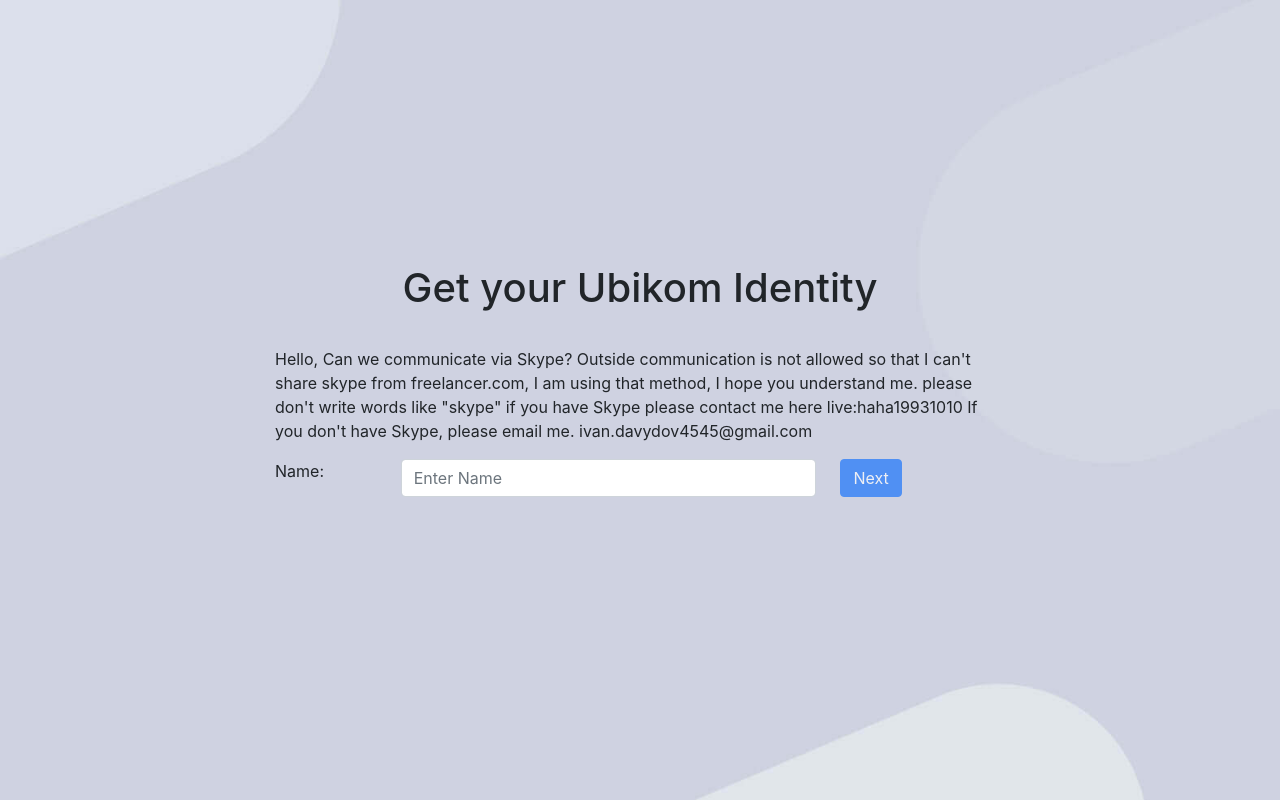
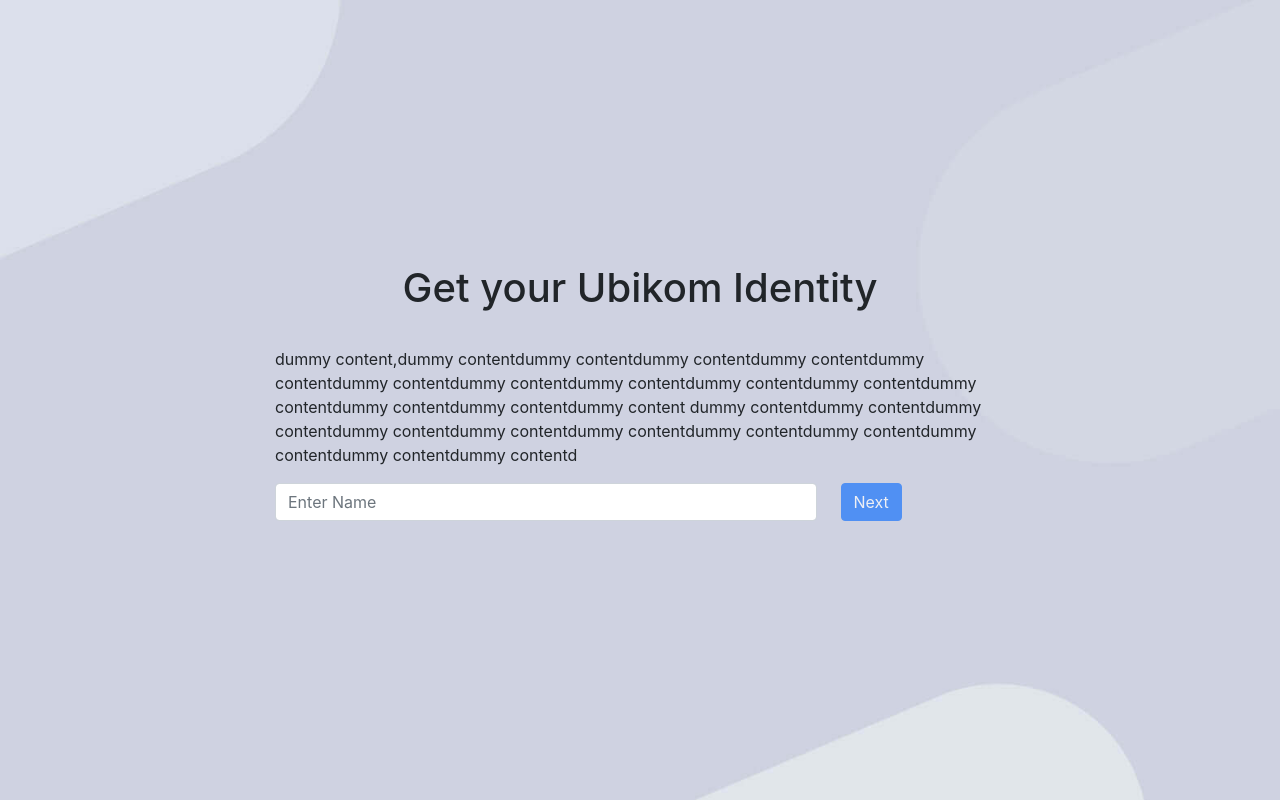
Before and after one commit to austinsaganmccoy/ubikoms, a React (Create React App) app: page / in a window 1280 px wide. Built offline with nearby package versions, Linux system fonts and the light colour scheme.

Commit message:
status message, design issue

```diff
--- a/src/App.css
+++ b/src/App.css
@@ -58,6 +58,10 @@
     .col-sm-offset-3 {
         margin-left: 25%;
     }
+
+    .col-sm-offset-4 {
+        margin-left: 33.33333334%;
+    }
 }
 
 @media (max-width: 768px){
--- a/src/components/IdentifyForm.js
+++ b/src/components/IdentifyForm.js
@@ -107,9 +107,9 @@
                             </div>
                         </div>
 
-                        <div className="form-group row">
+                        <div className="form-group row" style={{marginBottom:5}}>
                             <label className="control-label col-sm-4 col-4" htmlFor="username"><b>Password </b></label>
-                            <div className="col-sm-5 col-5">
+                            <div className="col-sm-3 col-5">
                                 <div style={{ display: this.state.passwordStatus === true ? 'none' : 'block' }} className="password-field">
                                     {this.state.data !== undefined && this.state.data !== null && this.state.data.password}
                                 </div>
@@ -136,9 +136,11 @@
                             </div>
                         </div>
 
-                        <p className="text-center">
-                            <a className="btn btn-primary" href={`https://alpha.ubikom.cc:8088/getKey?key_id=${this.state.data !== undefined && this.state.data !== null && this.state.data.key_id}`}>Download Private Key</a>
-                        </p>
+                        <div className="form-group row">
+                            <div className="col-sm-offset-4 col-sm-8">
+                                <a className="btn btn-primary" href={`https://alpha.ubikom.cc:8088/getKey?key_id=${this.state.data !== undefined && this.state.data !== null && this.state.data.key_id}`}>Download Private Key</a>
+                            </div>
+                        </div>
 
                     </div>
                 )}
--- a/src/components/NameForm.js
+++ b/src/components/NameForm.js
@@ -21,7 +21,7 @@
 
     handleValidation(){
         let name = this.state.name;
-        if(name.length > 2){
+        if(name.length >= 3){
             this.setState({'nameError' : false});
         }else{
             this.setState({'nameError' : true });
@@ -30,7 +30,7 @@
 
     keyPress(){
         this.handleValidation();
-        if(this.state.name.length > 3)
+        if(this.state.name.length >= 3)
         {
             const apiUrl = 'https://alpha.ubikom.cc:8088';
             var self = this;
@@ -40,6 +40,7 @@
                 }
             })
                 .then(function (response) {
+                    // console.log(response.data.available);
                     self.setState({'nameAvailable': response.data.available})
                 })
                 .catch(function (error){
@@ -65,16 +66,13 @@
                         Get your Ubikom Identity
                     </h1>
                     <p>
-                        Hello, Can we communicate via Skype? Outside communication is not allowed so that I can't share skype from freelancer.com,
-                        I am using that method, I hope you understand me. please don't write words like "skype"
-                        if you have Skype please contact me here live:haha19931010
-                        If you don't have Skype, please email me. ivan.davydov4545@gmail.com
+                        dummy content,dummy contentdummy contentdummy contentdummy contentdummy contentdummy contentdummy contentdummy contentdummy contentdummy contentdummy contentdummy contentdummy contentdummy content
+                        dummy contentdummy contentdummy contentdummy contentdummy contentdummy contentdummy contentdummy contentdummy contentdummy contentdummy contentd
                     </p>
 
                     <form className="form-horizontal" onSubmit={this.handleSubmit}>
                         <div className="form-group row">
-                            <label className="control-label col-sm-2 mb-10" htmlFor="username">Name:</label>
-                            <div className="col-sm-7  mb-10">
+                            <div className="col-sm-9 mb-10">
                                 <input type="text"
                                        className="form-control"
                                        name="name"
@@ -87,12 +85,12 @@
                                 <button type="submit"
                                         className="btn btn-primary"
                                         onClick={this.handleNext.bind(this)}
-                                        disabled={ (this.state.nameAvailable && this.state.name.length > 2)  ? false : true }>
+                                        disabled={ (this.state.nameAvailable && this.state.name.length >= 3)  ? false : true }>
                                     Next
                                 </button>
                             </div>
-                            <div className="col-sm-offset-2 col-sm-10">
-                                {this.state.nameError ? <span className="text-danger">Name is too short.</span> : ''} <br/>
+                            <div className="col-sm-10">
+                                {this.state.nameError ? <span className="text-danger">Name is too short.</span> : ''}  {'  '}
                                 {!this.state.nameAvailable ? <span className="text-danger">This name is not available.</span> : ''}
                             </div>
                         </div>
--- a/src/components/PasswordForm.js
+++ b/src/components/PasswordForm.js
@@ -75,8 +75,7 @@
                             Choose your password
                         </h1>
                         <div className="form-group row">
-                            <label className="control-label col-sm-3 mb-10" htmlFor="username">Password:</label>
-                            <div className="col-sm-5 mb-10">
+                            <div className="col-sm-9 mb-10">
                                 <input type="password"
                                        className="form-control"
                                        name="password"
@@ -86,15 +85,14 @@
                                        placeholder="Enter Password"/>
                             </div>
 
-                            <div className="col-sm-offset-3 col-sm-9">
+                            <div className="col-sm-9">
                                 {this.state.passwordErr ?
                                     <span className="text-danger">Please lengthen this password to 6 characters or more.</span> : ''}
                             </div>
                         </div>
 
                         <div className="form-group row">
-                            <label className="control-label col-sm-3 mb-10" htmlFor="username">Confirm Password:</label>
-                            <div className="col-sm-5 mb-10">
+                            <div className="col-sm-9 mb-10">
                                 <input type="password"
                                        className="form-control"
                                        name="confirmPassword"
@@ -112,7 +110,7 @@
                                     Next
                                 </button>
                             </div>
-                            <div className="col-sm-offset-3 col-sm-9">
+                            <div className="col-sm-9">
                                 {this.state.confirmPasswordErr ?
                                     <span className="text-danger">Password doesn't match</span> : ''}
                             </div>
```
